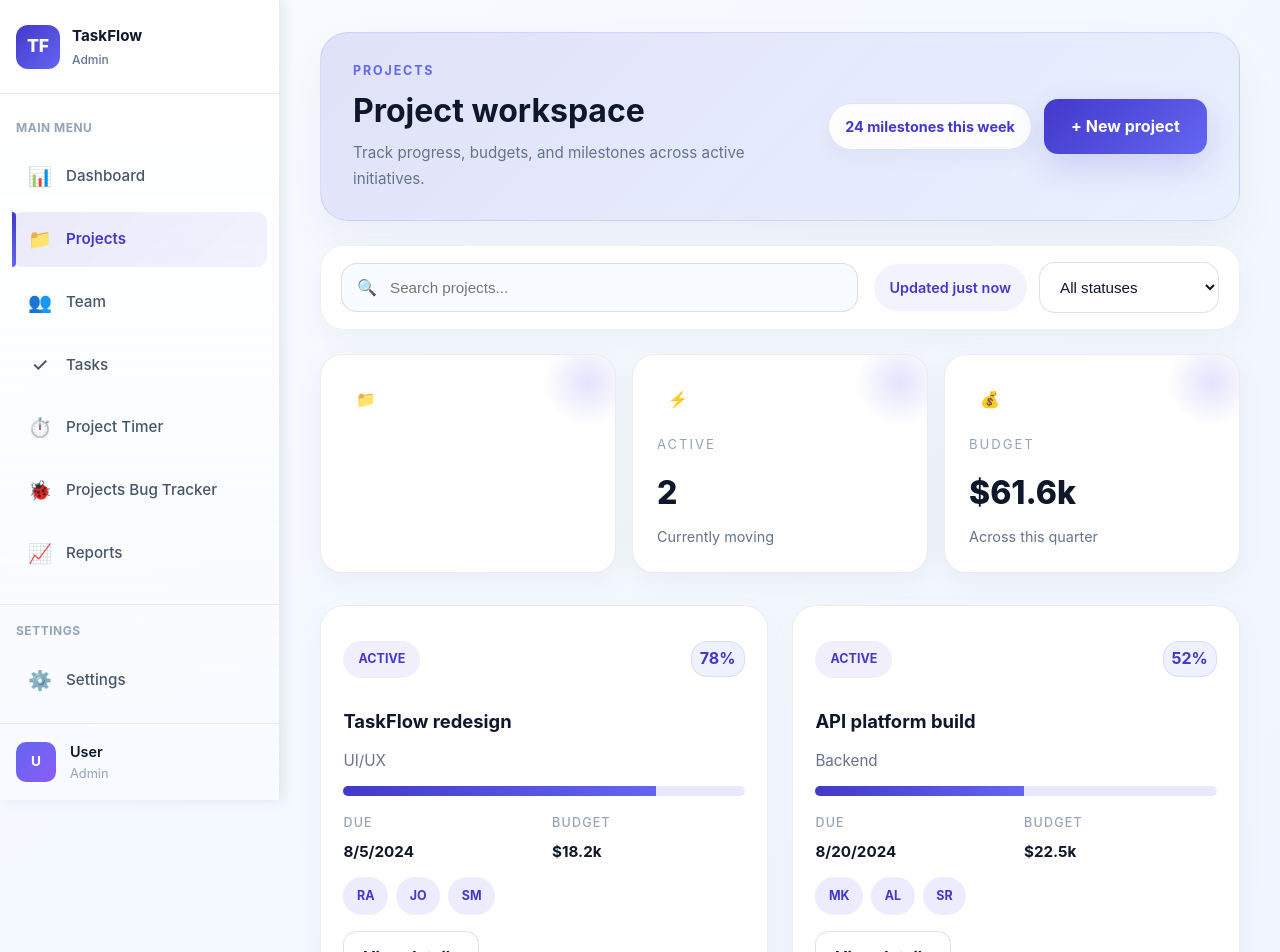
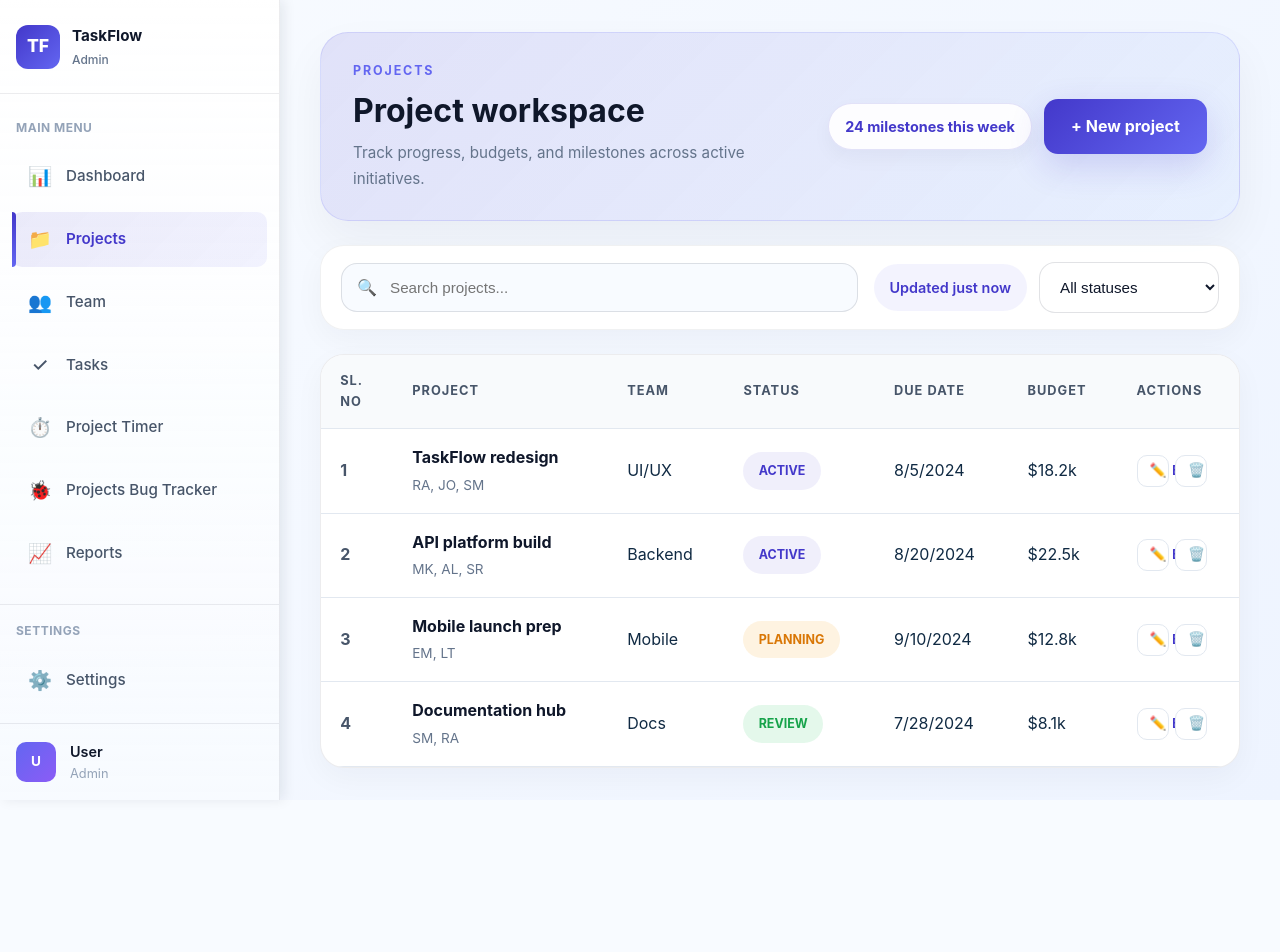
Before and after one commit to RanaGithub30/taskflow-realtime, a React (Vite) app in the folder frontend/: page /projects in a window 1280 px wide. Shown: the top 952 px of the page. After the commit the page ends 800 px from the top, so only its background shows below. Built offline with nearby package versions, Linux system fonts and the light colour scheme; no server answers.

Commit message:
Change Projects Page Design

```diff
--- a/frontend/src/views/Projects/Projects.css
+++ b/frontend/src/views/Projects/Projects.css
@@ -246,37 +246,58 @@
   font-size: 0.9rem;
 }
 
-.projects-grid {
-  display: grid;
-  grid-template-columns: repeat(auto-fill, minmax(320px, 1fr));
-  gap: 1.5rem;
+.projects-table-wrapper {
+  background: white;
+  border-radius: 24px;
+  border: 1px solid rgba(15, 23, 42, 0.08);
+  box-shadow: 0 10px 30px rgba(15, 23, 42, 0.04);
+  overflow: hidden;
 }
 
-.project-card {
-  background: white;
-  border-radius: 24px;
-  padding: 1.4rem;
-  border: 1px solid rgba(15, 23, 42, 0.08);
-  box-shadow: 0 10px 30px rgba(15, 23, 42, 0.04);
-  display: flex;
-  flex-direction: column;
-  gap: 1rem;
-  transition: transform 0.2s ease, box-shadow 0.2s ease;
+.projects-table {
+  width: 100%;
+  border-collapse: collapse;
 }
 
-.project-card:hover {
-  transform: translateY(-4px);
-  box-shadow: 0 16px 36px rgba(15, 23, 42, 0.1);
+.projects-table th,
+.projects-table td {
+  padding: 1rem 1.2rem;
+  text-align: left;
+  border-bottom: 1px solid #e2e8f0;
 }
 
-.project-card-top {
-  display: flex;
-  justify-content: space-between;
-  align-items: center;
-  gap: 1rem;
+.projects-table th {
+  background: #f8fafc;
+  color: #475569;
+  font-size: 0.8rem;
+  text-transform: uppercase;
+  letter-spacing: 0.08em;
+}
+
+.serial-column {
+  width: 72px;
+  text-align: center;
+  font-weight: 700;
+  color: #475569;
+}
+
+.projects-table tbody tr:hover {
+  background: #f8fbff;
+}
+
+.project-table-name {
+  font-weight: 700;
+  color: #0f172a;
+}
+
+.project-table-subtitle {
+  margin-top: 0.25rem;
+  color: #64748b;
+  font-size: 0.85rem;
 }
 
 .project-status {
+  display: inline-block;
   padding: 0.55rem 0.95rem;
   border-radius: 999px;
   font-size: 0.78rem;
@@ -288,97 +309,50 @@
 .project-status--planning { color: #d97706; background: rgba(245, 158, 11, 0.12); }
 .project-status--review { color: #16a34a; background: rgba(34, 197, 94, 0.12); }
 
-.project-progress-box {
-  min-width: 54px;
-  height: 36px;
-  border-radius: 16px;
-  background: #eef2ff;
-  border: 1px solid rgba(67, 56, 202, 0.12);
-  display: grid;
-  place-items: center;
-  color: #4338ca;
-  font-weight: 700;
+.table-actions {
+  display: flex;
+  gap: 0.4rem;
+  flex-wrap: wrap;
 }
 
-.project-card-body {
-  display: flex;
-  flex-direction: column;
-  gap: 0.8rem;
+.table-action-btn {
+  display: inline-flex;
+  align-items: center;
+  gap: 0.35rem;
+  padding: 0.5rem 0.75rem;
+  border-radius: 10px;
+  border: 1px solid #e2e8f0;
+  background: #fff;
+  color: #334155;
+  font-weight: 600;
+  font-size: 0.85rem;
+  cursor: pointer;
+  transition: all 0.2s ease;
 }
 
-.project-name {
-  margin: 0;
-  font-size: 1.15rem;
-  color: #0f172a;
+.table-action-btn:hover {
+  background: #f8fafc;
+  border-color: #cbd5e1;
 }
 
-.project-team {
-  margin: 0;
-  color: #64748b;
-  font-size: 0.95rem;
+.table-action-btn--edit {
+  color: #4338ca;
 }
 
-.project-progress-bar {
-  width: 100%;
-  height: 10px;
-  border-radius: 999px;
-  background: rgba(99, 102, 241, 0.14);
-  overflow: hidden;
+.table-action-btn--delete {
+  color: #dc2626;
 }
 
-.project-progress-fill {
-  height: 100%;
-  background: linear-gradient(90deg, #4338ca 0%, #6366f1 100%);
+.table-action-icon {
+  font-size: 0.85rem;
 }
-
-.project-meta {
-  display: grid;
-  grid-template-columns: repeat(2, minmax(0, 1fr));
-  gap: 1rem;
-}
-
-.meta-label {
-  margin: 0;
-  font-size: 0.78rem;
-  text-transform: uppercase;
-  letter-spacing: 0.1em;
-  color: #94a3b8;
-}
-
-.meta-value {
-  margin: 0.35rem 0 0;
-  font-size: 0.95rem;
-  color: #0f172a;
-  font-weight: 700;
-}
-
-.project-card-footer {
-  margin-top: auto;
-}
-
-.project-members {
-  display: flex;
-  flex-wrap: wrap;
-  gap: 0.5rem;
-}
-
-.member-pill {
-  padding: 0.55rem 0.85rem;
-  border-radius: 999px;
-  background: rgba(99, 102, 241, 0.12);
-  color: #4338ca;
-  font-size: 0.78rem;
-  font-weight: 700;
-}
-
 .empty-message {
-  grid-column: 1 / -1;
   background: white;
   border-radius: 24px;
   padding: 2rem;
   text-align: center;
   color: #94a3b8;
-  border: 1px solid rgba(15, 23, 42, 0.08);
+  border-top: 1px solid rgba(15, 23, 42, 0.08);
 }
 
 @media (max-width: 992px) {
--- a/frontend/src/views/Projects/Projects.jsx
+++ b/frontend/src/views/Projects/Projects.jsx
@@ -99,67 +99,50 @@
           </div>
         </section>
 
-        <section className="projects-summary">
-          <div className="summary-card summary-card--primary">
-            <span className="summary-icon">📁</span>
-            <p className="summary-title">Projects</p>
-            <p className="summary-value">{projects.length}</p>
-            <p className="summary-caption">Active portfolio</p>
-          </div>
-          <div className="summary-card">
-            <span className="summary-icon">⚡</span>
-            <p className="summary-title">Active</p>
-            <p className="summary-value">{projects.filter((p) => p.status === 'Active').length}</p>
-            <p className="summary-caption">Currently moving</p>
-          </div>
-          <div className="summary-card">
-            <span className="summary-icon">💰</span>
-            <p className="summary-title">Budget</p>
-            <p className="summary-value">$61.6k</p>
-            <p className="summary-caption">Across this quarter</p>
-          </div>
-        </section>
-
-        <section className="projects-grid">
-          {filteredProjects.map((project) => (
-            <article key={project.id} className="project-card">
-              <div className="project-card-top">
-                <p className={`project-status project-status--${project.status.toLowerCase()}`}>
-                  {project.status}
-                </p>
-                <div className="project-progress-box">
-                  <span>{project.progress}%</span>
-                </div>
-              </div>
-
-              <div className="project-card-body">
-                <h2 className="project-name">{project.name}</h2>
-                <p className="project-team">{project.team}</p>
-                <div className="project-progress-bar">
-                  <div className="project-progress-fill" style={{ width: `${project.progress}%` }}></div>
-                </div>
-                <div className="project-meta">
-                  <div>
-                    <span className="meta-label">Due</span>
-                    <p className="meta-value">{new Date(project.dueDate).toLocaleDateString()}</p>
-                  </div>
-                  <div>
-                    <span className="meta-label">Budget</span>
-                    <p className="meta-value">{project.budget}</p>
-                  </div>
-                </div>
-                <div className="project-members">
-                  {project.members.map((member) => (
-                    <span key={member} className="member-pill">{member}</span>
-                  ))}
-                </div>
-              </div>
-
-              <div className="project-card-footer">
-                <button className="button-tertiary">View details</button>
-              </div>
-            </article>
-          ))}
+        <section className="projects-table-wrapper">
+          <table className="projects-table">
+            <thead>
+              <tr>
+                <th className="serial-column">Sl. No</th>
+                <th>Project</th>
+                <th>Team</th>
+                <th>Status</th>
+                <th>Due date</th>
+                <th>Budget</th>
+                <th>Actions</th>
+              </tr>
+            </thead>
+            <tbody>
+              {filteredProjects.map((project, index) => (
+                <tr key={project.id}>
+                  <td className="serial-column">{index + 1}</td>
+                  <td>
+                    <div className="project-table-name">{project.name}</div>
+                    <div className="project-table-subtitle">{project.members.join(', ')}</div>
+                  </td>
+                  <td>{project.team}</td>
+                  <td>
+                    <span className={`project-status project-status--${project.status.toLowerCase()}`}>
+                      {project.status}
+                    </span>
+                  </td>
+                  <td>{new Date(project.dueDate).toLocaleDateString()}</td>
+                  <td>{project.budget}</td>
+                  <td>
+                    <div className="table-actions">
+                      <button className="table-action-btn table-action-btn--edit">
+                        <span className="table-action-icon">✏️</span>
+                        Edit
+                      </button>
+                      <button className="table-action-btn table-action-btn--delete">
+                        <span className="table-action-icon">🗑️</span>
+                      </button>
+                    </div>
+                  </td>
+                </tr>
+              ))}
+            </tbody>
+          </table>
           {filteredProjects.length === 0 && (
             <div className="empty-message">No matching projects found.</div>
           )}
```
